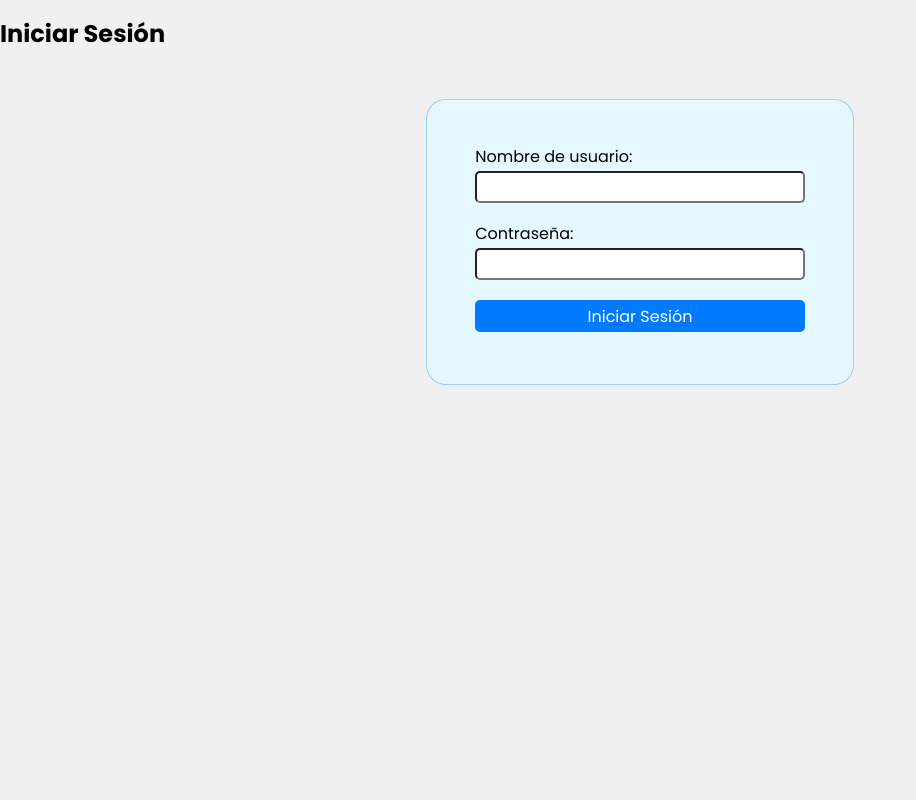
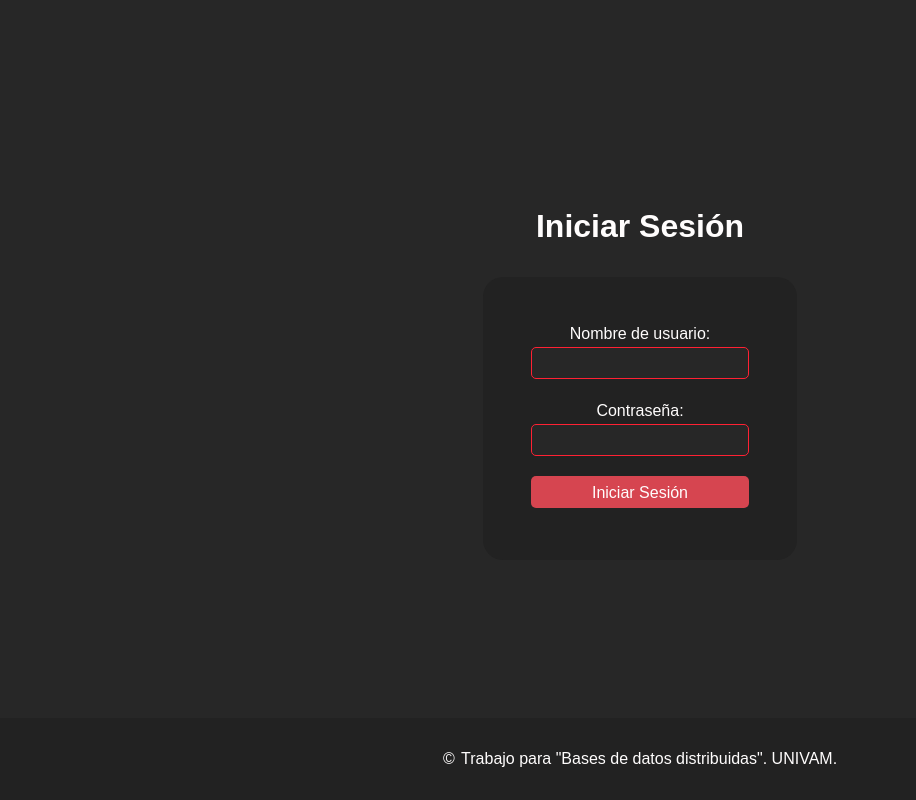
Before and after one commit to CarlosGPC1604/phpLogin, a PHP site: page / in a window 1280 px wide. Shown: the whole page, without its empty margins (0-916 px from the left). Run offline with PHP 8.4, Linux system fonts and the light colour scheme.

Commit message:
Rediseño de paleta de colores

```diff
--- a/index.html
+++ b/index.html
@@ -15,7 +15,7 @@
 </head>
 
 <body>
-    <h2>Iniciar Sesión</h2>
+    <h1>Iniciar Sesión</h1>
     <main>
         <form action="./scripts/login/login.php" method="post">
             <label for="username">Nombre de usuario:</label> <br>
@@ -38,6 +38,8 @@
             }
         });
     </script>
+
+    <footer>&copy;<span id="2024"> </span><span> Trabajo para "Bases de datos distribuidas". UNIVAM.</span></footer>
 </body>
 
 </html>
--- a/styles/global.css
+++ b/styles/global.css
@@ -1,11 +1,66 @@
-body {
-    font-family: 'Poppins', sans-serif;
-    margin: 0;
-    padding: 0;
-    background-color: #f0f0f0;
+:root {
+    --main-bg-color: #272727;
+    --second-bg-color: #222222;
+    --accent-bg-color: #D64550;
+    --main-text-color: #fffdfd;
+    --accent-color: #FF2133;
 }
 
-main{
+body {
+    font-family: 'Montserrat', sans-serif;
+    display: flex;
+    flex-direction: column;
+    justify-content: center;
+    text-align: center;
+    min-height: 100vh;
+    padding: 0;
+    background-color: var(--main-bg-color);
+    color: var(--main-text-color);
+}
+
+::-webkit-scrollbar {
+    width: 12px;
+    height: 12px;
+}
+
+::-webkit-scrollbar-button {
+    width: 0px;
+    height: 0px;
+}
+
+::-webkit-scrollbar-thumb {
+    background: var(--accent-bg-color);
+    border: 0px none;
+    border-radius: 20px;
+}
+
+::-webkit-scrollbar-thumb:hover {
+    background: var(--accent-bg-color);
+}
+
+::-webkit-scrollbar-thumb:active {
+    background: var(--accent-color);
+}
+
+::-webkit-scrollbar-track {
+    background: var(--main-bg-color);
+    border: 0px none;
+    border-radius: 0px;
+}
+
+::-webkit-scrollbar-track:hover {
+    background: var(--main-bg-color);
+}
+
+::-webkit-scrollbar-track:active {
+    background: var(--second-bg-color);
+}
+
+::-webkit-scrollbar-corner {
+    background: transparent;
+}
+
+main {
     margin: 0 auto;
     max-width: 90vw;
     padding: 2rem;
@@ -15,41 +70,60 @@ main{
 }
 
 h1 {
+    margin: 0;
+    width: 100%;
     font-size: 2rem;
-    margin-bottom: 1rem;
 }
 
 form {
     padding: 3rem;
-    background-color:#e6f8ff;
-    border: 1px solid #007bff52;
-    border-radius: 20px;
+    background-color: var(--second-bg-color);
+    border: 1px solid --accent-color;
     -webkit-border-radius: 20px;
     -moz-border-radius: 20px;
     -ms-border-radius: 20px;
     -o-border-radius: 20px;
+    border-radius: 20px;
 }
 
-form > input[type="submit"] {
+form>input[type="submit"] {
     width: 100%;
     margin-top: 1rem;
-    background-color: #007bff;
-    color: white;
+    background-color: var(--accent-bg-color);
+    color: var(--main-text-color);
     border: none;
     padding: 0.5rem 1rem;
     cursor: pointer;
     border-radius: 5px;
 }
 
-input{
+input {
     margin: 0.25rem 0;
     height: 2rem;
     padding: 0.3rem;
     text-align: center;
     box-sizing: border-box;
-    border-radius: 5px;
+    background-color: var(--main-bg-color);
+    color: var(--main-text-color);
+    border: 1px solid var(--accent-color);
     -webkit-border-radius: 5px;
     -moz-border-radius: 5px;
     -ms-border-radius: 5px;
     -o-border-radius: 5px;
+    border-radius: 5px;
 }
+
+footer {
+    position: absolute;
+    bottom: 0;
+    left: 0;
+    right: 0;
+    padding: 2rem;
+    background: var(--second-bg-color);
+    color: var(--main-text-color);
+    font-weight: 500;
+    display: flex;
+    justify-content: center;
+    align-items: center;
+    gap: 0.2rem;
+}
```
